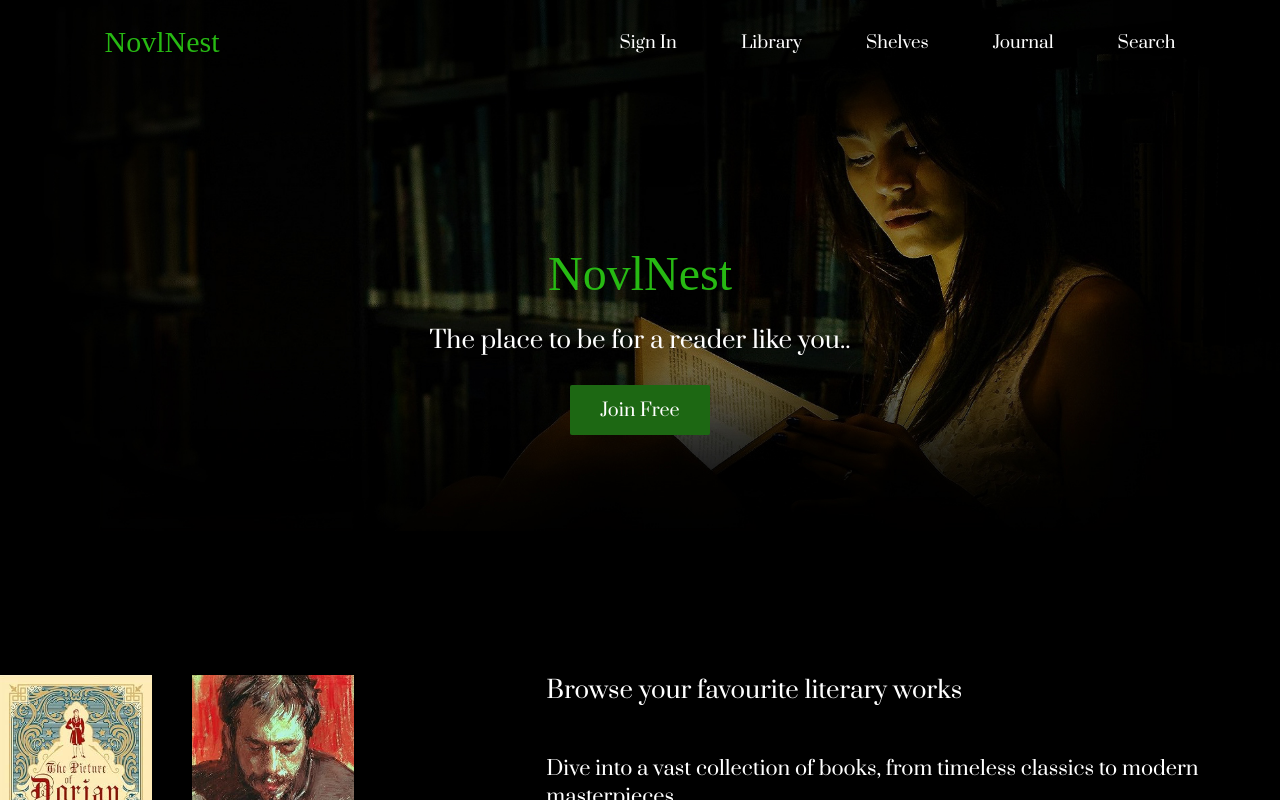
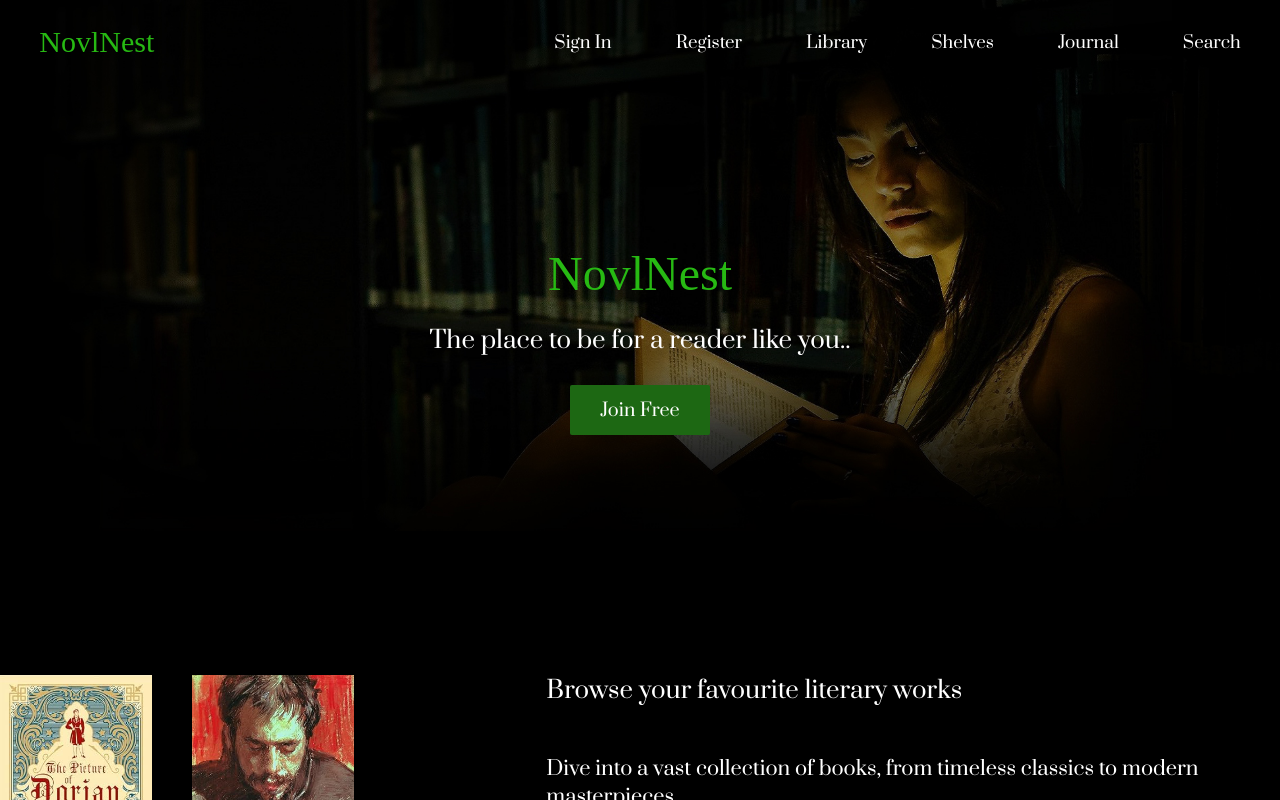
Before and after one commit to vedanthanekar45/novelnest-client, a React (Vite) app: page / in a window 1280 px wide. Shown: the top 800 px of the page. Built offline with nearby package versions, Linux system fonts and the light colour scheme; a web font is replaced by a local one.

Commit message:
chore: add register button in nav

```diff
--- a/src/components/authentication/Register.tsx
+++ b/src/components/authentication/Register.tsx
@@ -1,6 +1,5 @@
 import React from "react"
 import axios from "axios";
-// import api from "../../auth/api";
 // import { useNavigate } from 'react-router-dom'
 import LoadingDots from "../animations/LoadingDots";
 
--- a/src/components/navigation/Navbar.tsx
+++ b/src/components/navigation/Navbar.tsx
@@ -17,9 +17,13 @@ export default function Navbar({className}: ClassNameProp) {
                 {
                     loggedIn ? (
                         <a><Link to="/signin" state={{ from: location.pathname }}><NavButtons className="text-white hover:text-[#24cf1e] prata font-medium
-                        ml-[300px] mt-[30px] text-[17px] trans" text="Account" /></Link></a>) : (
+                        ml-[300px] mt-[30px] text-[17px] trans" text="Account" /></Link></a>
+                        ) : (<>
                             <a href="/signin"><NavButtons className="text-white hover:text-[#24cf1e] prata font*
                             ml-[400px] mt-[30px] text-[17px] trans" text="Sign In" /></a>
+                             <a><Link to="/signup"><NavButtons className="text-white hover:text-[#24cf1e] prata font-medium
+                              ml-16 mt-[30px] text-[17px] trans" text="Register" /></Link></a>
+                            </>
                         )
                 }
                 {/* <a href="/signin"><NavButtons className="text-white hover:text-[#24cf1e] prata font-medium
```
